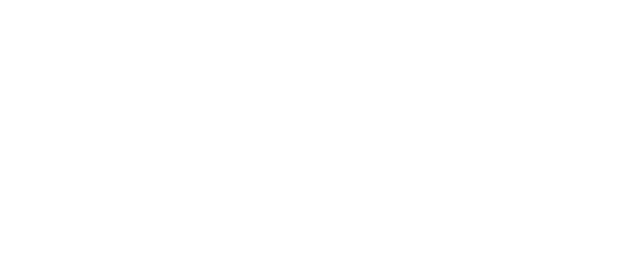
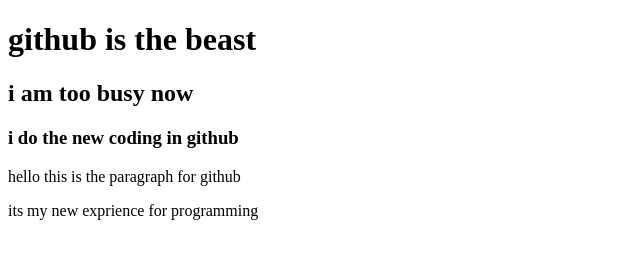
Before and after one commit to shorifmahmud/my-third-ripo, a plain HTML site: page index.html in a window 1280 px wide. Shown: the whole page, without its empty margins (0-640 px from the left). Drawn offline with Linux system fonts and the light colour scheme.

Commit message:
added header

```diff
--- a/index.html
+++ b/index.html
@@ -6,6 +6,11 @@
     <meta name="viewport" content="width=device-width, initial-scale=1.0">
     <title>my third github ripo</title>
 </head>
+<h1>github is the beast</h1>
+<h2>i am too busy now</h2>
+<h3>i do the new coding in github</h3>
+<p>hello this is the paragraph for github</p>
+<p>its my new exprience for programming</p>
 <body>
 
 </body>
```
